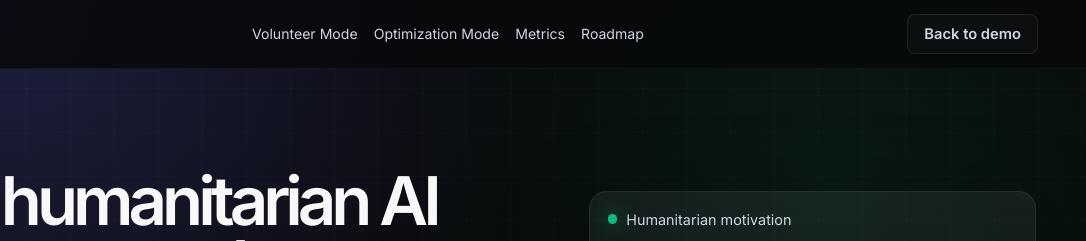
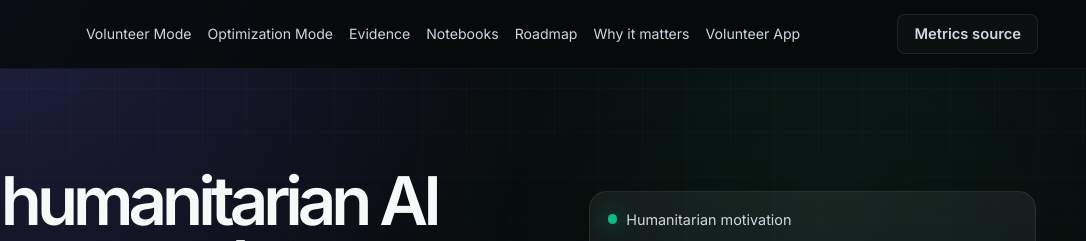
Before and after one commit to mzkarami/gemma-4-good-edge-triage, a plain HTML site: page site/about.html in a window 1280 px wide. Shown: the top 241 px of the page, 194-1280 px from the left. Drawn offline with Linux system fonts and the light colour scheme.

Commit message:
fix: align secondary page menu navigation

```diff
--- a/site/about.html
+++ b/site/about.html
@@ -17,13 +17,16 @@
       <img class="brand-mark" src="assets/brand/edge-triage-logo-icon.png" alt="" />
       <span>Edge-Triage</span>
     </a>
-    <nav aria-label="About navigation">
+    <nav aria-label="Demo sections">
       <a href="index.html#volunteer">Volunteer Mode</a>
       <a href="index.html#optimization">Optimization Mode</a>
-      <a href="metrics.html">Metrics</a>
+      <a href="index.html#evidence">Evidence</a>
+      <a href="index.html#notebooks">Notebooks</a>
       <a href="roadmap.html">Roadmap</a>
+      <a href="about.html" aria-current="page">Why it matters</a>
+      <a href="app.html">Volunteer App</a>
     </nav>
-    <a class="ghost-button" href="index.html">Back to demo</a>
+    <a class="ghost-button" href="metrics.html">Metrics source</a>
   </header>
 
   <main>
```
Also changed, not shown: site/metrics.html (+5 -3 lines), site/roadmap.html (+6 -3 lines), 1 other file.
